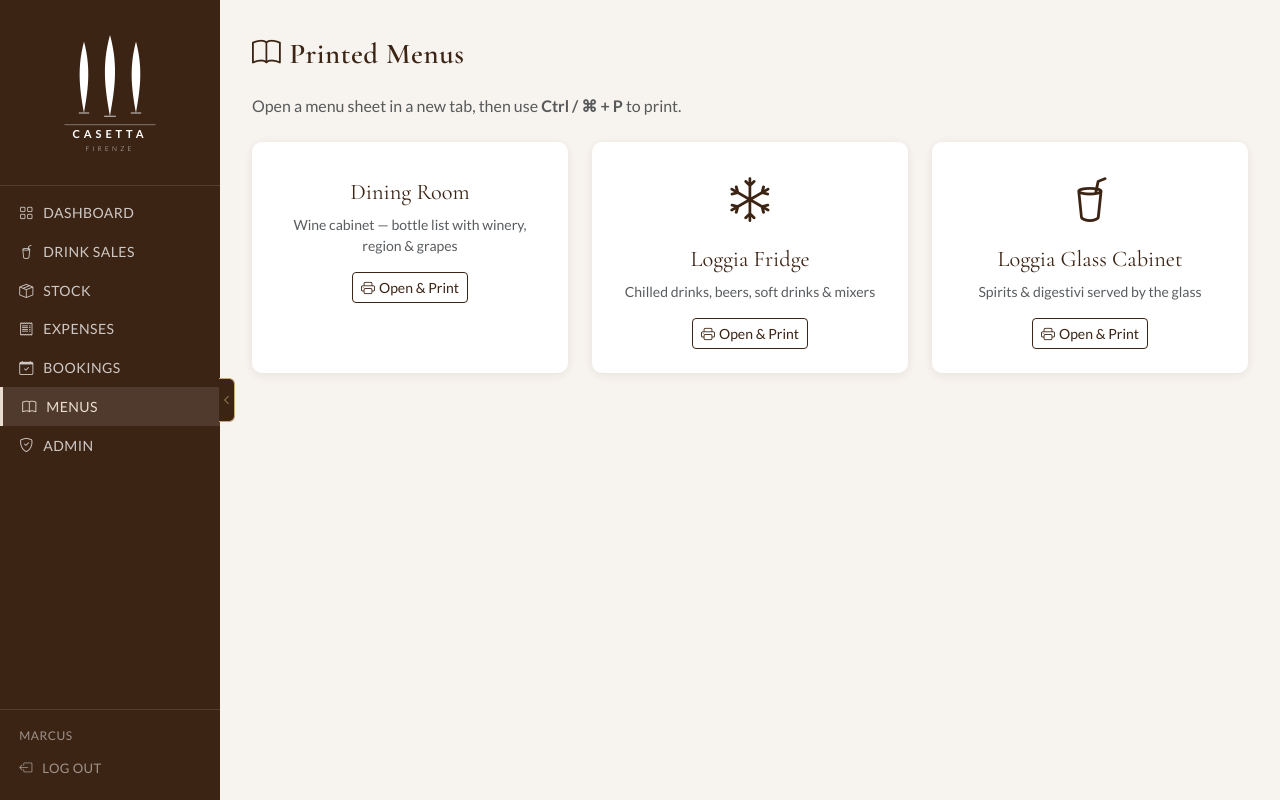
After one commit to marcuslecornu-ux/Casetta, a Flask app: page /menus in a window 1280 px wide. The commit adds this page. Run offline with Flask 3, Linux system fonts and the light colour scheme; a user stored in the database is signed in.

Commit message:
Add Menus as standalone nav item accessible to all users

```diff
--- a/app.py
+++ b/app.py
@@ -821,12 +821,15 @@ def change_password():
     return redirect(url_for("admin"))
 
 
-@app.route("/admin/menu/<path:location>")
+@app.route("/menus")
+@login_required
+def menus():
+    return render_template("menus.html")
+
+
+@app.route("/menu/<path:location>")
 @login_required
 def print_menu(location):
-    if not current_user.is_admin:
-        flash("Admin access only.", "danger")
-        return redirect(url_for("dashboard"))
     conn = get_db()
     items = conn.execute(
         "SELECT * FROM stock_items WHERE location=? AND active=1 ORDER BY selling_price_bottle DESC",
@@ -836,6 +839,12 @@ def print_menu(location):
     return render_template("menu_print.html", items=items, location=location)
 
 
+@app.route("/admin/menu/<path:location>")
+@login_required
+def print_menu_admin(location):
+    return redirect(url_for("print_menu", location=location))
+
+
 if __name__ == "__main__":
     init_db()
     print("\n  Casetta App running at http://localhost:5050\n")
--- a/templates/admin.html
+++ b/templates/admin.html
@@ -80,13 +80,13 @@
   <div class="card-body">
     <p class="text-muted small mb-3">Generate a print-ready menu sheet for each location. Opens in a new tab — use the browser print function (Ctrl/⌘ + P).</p>
     <div class="d-flex flex-wrap gap-2">
-      <a href="/admin/menu/Dining Room" target="_blank" class="btn btn-outline-secondary">
+      <a href="/menu/Dining Room" target="_blank" class="btn btn-outline-secondary">
         <i class="bi bi-wine-glass me-1"></i>Dining Room
       </a>
-      <a href="/admin/menu/Loggia Fridge" target="_blank" class="btn btn-outline-secondary">
+      <a href="/menu/Loggia Fridge" target="_blank" class="btn btn-outline-secondary">
         <i class="bi bi-snow me-1"></i>Loggia Fridge
       </a>
-      <a href="/admin/menu/Loggia Glass Cabinet" target="_blank" class="btn btn-outline-secondary">
+      <a href="/menu/Loggia Glass Cabinet" target="_blank" class="btn btn-outline-secondary">
         <i class="bi bi-cup-straw me-1"></i>Loggia Glass Cabinet
       </a>
     </div>
--- a/templates/base.html
+++ b/templates/base.html
@@ -182,6 +182,9 @@
     <a href="/bookings" class="nav-link {% if request.endpoint == 'bookings' %}active{% endif %}">
       <i class="bi bi-calendar-check"></i><span class="nav-label"> Bookings</span>
     </a>
+    <a href="/menus" class="nav-link {% if request.endpoint == 'menus' %}active{% endif %}">
+      <i class="bi bi-book"></i><span class="nav-label"> Menus</span>
+    </a>
     {% if current_user.is_admin %}
     <a href="/admin" class="nav-link {% if request.endpoint == 'admin' %}active{% endif %}">
       <i class="bi bi-shield-check"></i><span class="nav-label"> Admin</span>
--- /dev/null
+++ b/templates/menus.html
@@ -0,0 +1,73 @@
+{% extends "base.html" %}
+{% block title %}Menus{% endblock %}
+
+{% block content %}
+<div class="section-title"><i class="bi bi-book me-2"></i>Printed Menus</div>
+
+<p class="text-muted mb-4">Open a menu sheet in a new tab, then use <strong>Ctrl / ⌘ + P</strong> to print.</p>
+
+<div class="row g-4">
+  <div class="col-md-4">
+    <a href="/menu/Dining Room" target="_blank" class="text-decoration-none">
+      <div class="card h-100 text-center p-4" style="cursor:pointer;transition:box-shadow .15s"
+           onmouseover="this.style.boxShadow='0 6px 24px rgba(60,36,21,.18)'"
+           onmouseout="this.style.boxShadow=''">
+        <div style="font-size:2.8rem;color:var(--casetta-brown);margin-bottom:.8rem">
+          <i class="bi bi-wine-glass"></i>
+        </div>
+        <h5 style="font-family:'Cormorant Garamond',serif;color:var(--casetta-brown);font-size:1.4rem">
+          Dining Room
+        </h5>
+        <p class="text-muted small mb-0">Wine cabinet — bottle list with winery, region &amp; grapes</p>
+        <div class="mt-3">
+          <span class="btn btn-outline-primary btn-sm">
+            <i class="bi bi-printer me-1"></i>Open &amp; Print
+          </span>
+        </div>
+      </div>
+    </a>
+  </div>
+
+  <div class="col-md-4">
+    <a href="/menu/Loggia Fridge" target="_blank" class="text-decoration-none">
+      <div class="card h-100 text-center p-4" style="cursor:pointer;transition:box-shadow .15s"
+           onmouseover="this.style.boxShadow='0 6px 24px rgba(60,36,21,.18)'"
+           onmouseout="this.style.boxShadow=''">
+        <div style="font-size:2.8rem;color:var(--casetta-brown);margin-bottom:.8rem">
+          <i class="bi bi-snow"></i>
+        </div>
+        <h5 style="font-family:'Cormorant Garamond',serif;color:var(--casetta-brown);font-size:1.4rem">
+          Loggia Fridge
+        </h5>
+        <p class="text-muted small mb-0">Chilled drinks, beers, soft drinks &amp; mixers</p>
+        <div class="mt-3">
+          <span class="btn btn-outline-primary btn-sm">
+            <i class="bi bi-printer me-1"></i>Open &amp; Print
+          </span>
+        </div>
+      </div>
+    </a>
+  </div>
+
+  <div class="col-md-4">
+    <a href="/menu/Loggia Glass Cabinet" target="_blank" class="text-decoration-none">
+      <div class="card h-100 text-center p-4" style="cursor:pointer;transition:box-shadow .15s"
+           onmouseover="this.style.boxShadow='0 6px 24px rgba(60,36,21,.18)'"
+           onmouseout="this.style.boxShadow=''">
+        <div style="font-size:2.8rem;color:var(--casetta-brown);margin-bottom:.8rem">
+          <i class="bi bi-cup-straw"></i>
+        </div>
+        <h5 style="font-family:'Cormorant Garamond',serif;color:var(--casetta-brown);font-size:1.4rem">
+          Loggia Glass Cabinet
+        </h5>
+        <p class="text-muted small mb-0">Spirits &amp; digestivi served by the glass</p>
+        <div class="mt-3">
+          <span class="btn btn-outline-primary btn-sm">
+            <i class="bi bi-printer me-1"></i>Open &amp; Print
+          </span>
+        </div>
+      </div>
+    </a>
+  </div>
+</div>
+{% endblock %}
```
